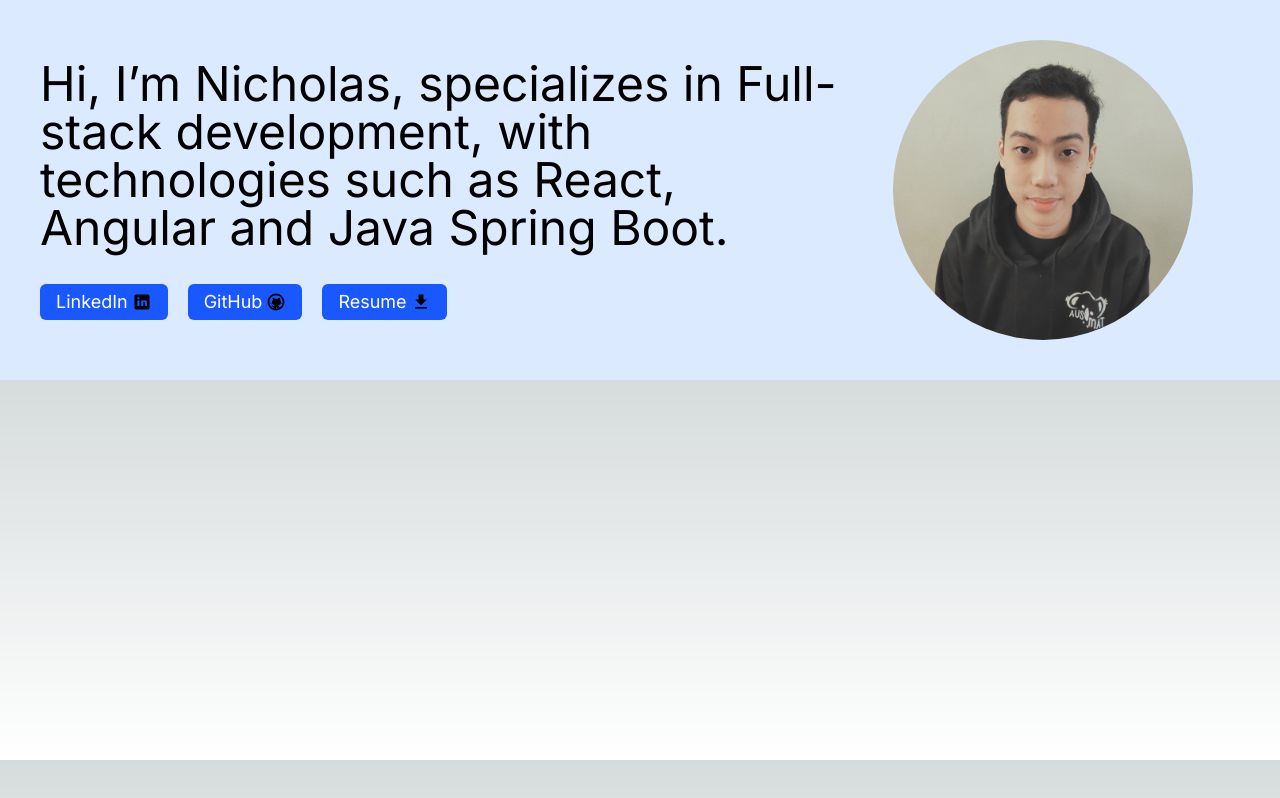
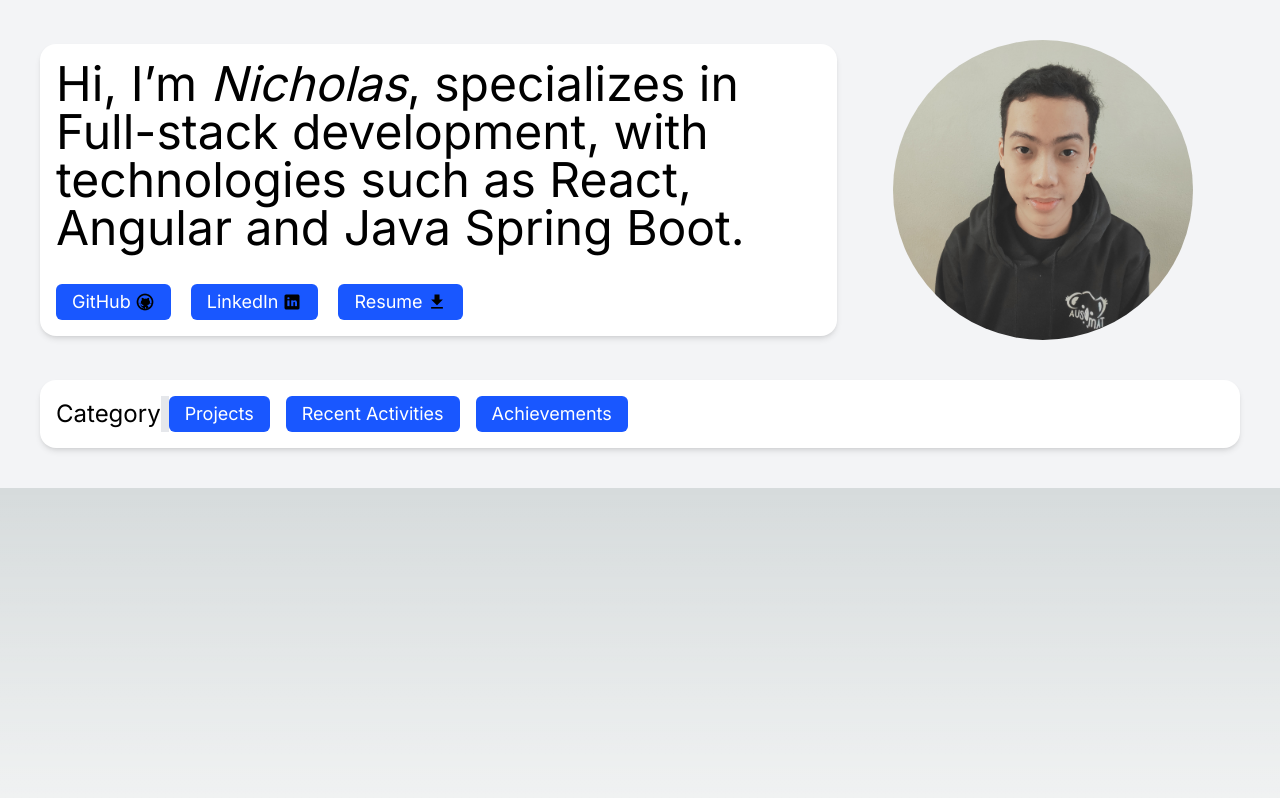
Before and after one commit to bonzonic/portfolio, a Next.js app: page / in a window 1280 px wide. Built offline with nearby package versions, Linux system fonts and the light colour scheme.

Commit message:
feat: change background to gray (which looks better)

```diff
--- a/src/app/components/button.tsx
+++ b/src/app/components/button.tsx
@@ -1,67 +1,35 @@
 import Image from "next/image";
-import { useEffect } from "react";
-
-export enum ButtonProfile {
-  LinkedIn,
-  GitHub,
-  Resume,
-}
 
 interface ButtonValue {
   name: string;
-  url: string;
-  image: string;
-  download: boolean;
+  url?: string;
+  image?: string;
+  download?: boolean;
+  onClick?: () => void;
 }
 
-const buttonProfileMapToText = new Map<ButtonProfile, ButtonValue>([
-  [
-    ButtonProfile.GitHub,
-    {
-      name: "GitHub",
-      url: "https://github.com/bonzonic",
-      image: "/github.png",
-      download: false,
-    },
-  ],
-  [
-    ButtonProfile.LinkedIn,
-    {
-      name: "LinkedIn",
-      url: "https://www.linkedin.com/in/yi-zhen-nicholas-wong-1327b0207/",
-      image: "/linkedin.png",
-      download: false,
-    },
-  ],
-  [
-    ButtonProfile.Resume,
-    {
-      name: "Resume",
-      url: "/WongYiZhenNicholas_Resume.pdf",
-      image: "/resume.png",
-      download: true,
-    },
-  ],
-]);
-
-export default function NavigationButton({
-  buttonProfile,
-}: {
-  buttonProfile: ButtonProfile;
-}) {
-  const buttonValue = buttonProfileMapToText.get(buttonProfile)!;
-
+export default function Button({
+  name,
+  url = "#",
+  image = undefined,
+  download = false,
+  onClick = () => false,
+}: ButtonValue) {
   return (
-    <a href={buttonValue.url} target="_blank" download={buttonValue.download}>
+    <a href={url} target="_blank" download={download} onClick={onClick}>
       <div className="bg-blue-300 flex flex-row py-1 px-4 text-white rounded-md items-center">
-        <h6 className="text-lg">{buttonValue.name}</h6>
-        <Image
-          className="ml-1"
-          src={buttonValue.image}
-          alt={`${buttonValue.name} Icon`}
-          width={"20"}
-          height={"20"}
-        />
+        <h6 className="text-lg">{name}</h6>
+        {image ? (
+          <Image
+            className="ml-1"
+            src={image}
+            alt={`${name} Icon`}
+            width={"20"}
+            height={"20"}
+          />
+        ) : (
+          <></>
+        )}
       </div>
     </a>
   );
--- /dev/null
+++ b/src/app/components/category.tsx
@@ -0,0 +1,14 @@
+import Button from "./button";
+
+export default function Category() {
+  return (
+    <div className="card flex-row divide-x-8 items-center inline-flex">
+      <p className="text-2xl">Category</p>
+      <div className="flex flex-row gap-4">
+        <Button name="Projects" />
+        <Button name="Recent Activities" />
+        <Button name="Achievements" />
+      </div>
+    </div>
+  );
+}
--- a/src/app/components/profile.tsx
+++ b/src/app/components/profile.tsx
@@ -1,21 +1,32 @@
-"use client";
-import Link from "next/link";
 import Image from "next/image";
-import NavigationButton, { ButtonProfile } from "./button";
+import Button from "./button";
 
 export default function Profile() {
   return (
     <>
-      <div className="grid grid-flow-row lg:grid-cols-12 items-center gap-2 justify-center justify-items-center">
-        <div className="flex flex-col lg:col-span-8 lg:order-first order-last">
+      <div className="grid grid-flow-row lg:grid-cols-12 items-center gap-2 justify-center justify-items-center pb-10">
+        <div className="flex flex-col lg:col-span-8 lg:order-first order-last card">
           <h1 className="text-3xl md:text-4xl lg:text-5xl mb-8 lg:text-left text-center">
-            Hi, I’m Nicholas, specializes in Full-stack development, with
+            Hi, I’m <i>Nicholas</i>, specializes in Full-stack development, with
             technologies such as React, Angular and Java Spring Boot.
           </h1>
           <div className="flex flex-row gap-5 justify-center lg:justify-start flex-wrap">
-            <NavigationButton buttonProfile={ButtonProfile.LinkedIn} />
-            <NavigationButton buttonProfile={ButtonProfile.GitHub} />
-            <NavigationButton buttonProfile={ButtonProfile.Resume} />
+            <Button
+              name="GitHub"
+              url="https://github.com/bonzonic"
+              image="/github.png"
+            />
+            <Button
+              name="LinkedIn"
+              url="https://www.linkedin.com/in/yi-zhen-nicholas-wong-1327b0207/"
+              image="/linkedin.png"
+            />
+            <Button
+              name="Resume"
+              url="/WongYiZhenNicholas_Resume.pdf"
+              image="/resume.png"
+              download={true}
+            />
           </div>
         </div>
         <Image
--- a/src/app/globals.css
+++ b/src/app/globals.css
@@ -25,3 +25,7 @@ body {
     )
     rgb(var(--background-start-rgb));
 }
+
+.card {
+  @apply bg-white p-4 rounded-2xl shadow-md;
+}
--- a/src/app/page.tsx
+++ b/src/app/page.tsx
@@ -1,10 +1,15 @@
+"use client";
+
+import Button from "./components/button";
+import Category from "./components/category";
 import Profile from "./components/profile";
 
 export default function Home() {
   return (
-    <main className="p-4 sm:p-10 bg-blue-100">
-      <div className="max-w-[1440px] flex justify-self-center">
+    <main className="p-4 sm:p-10 bg-gray-100">
+      <div className="max-w-[1440px] flex justify-self-center flex-col">
         <Profile />
+        <Category />
       </div>
     </main>
   );
```
